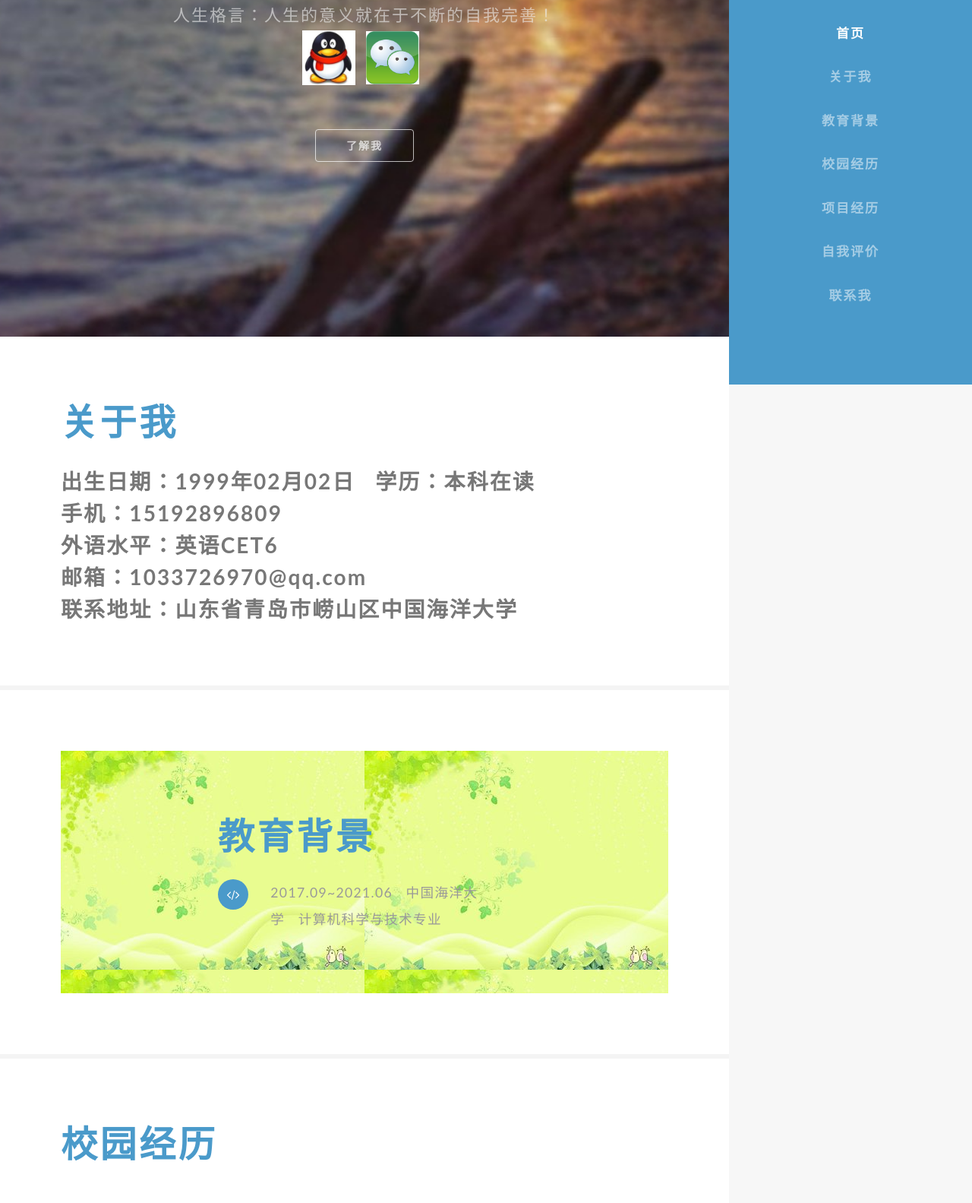
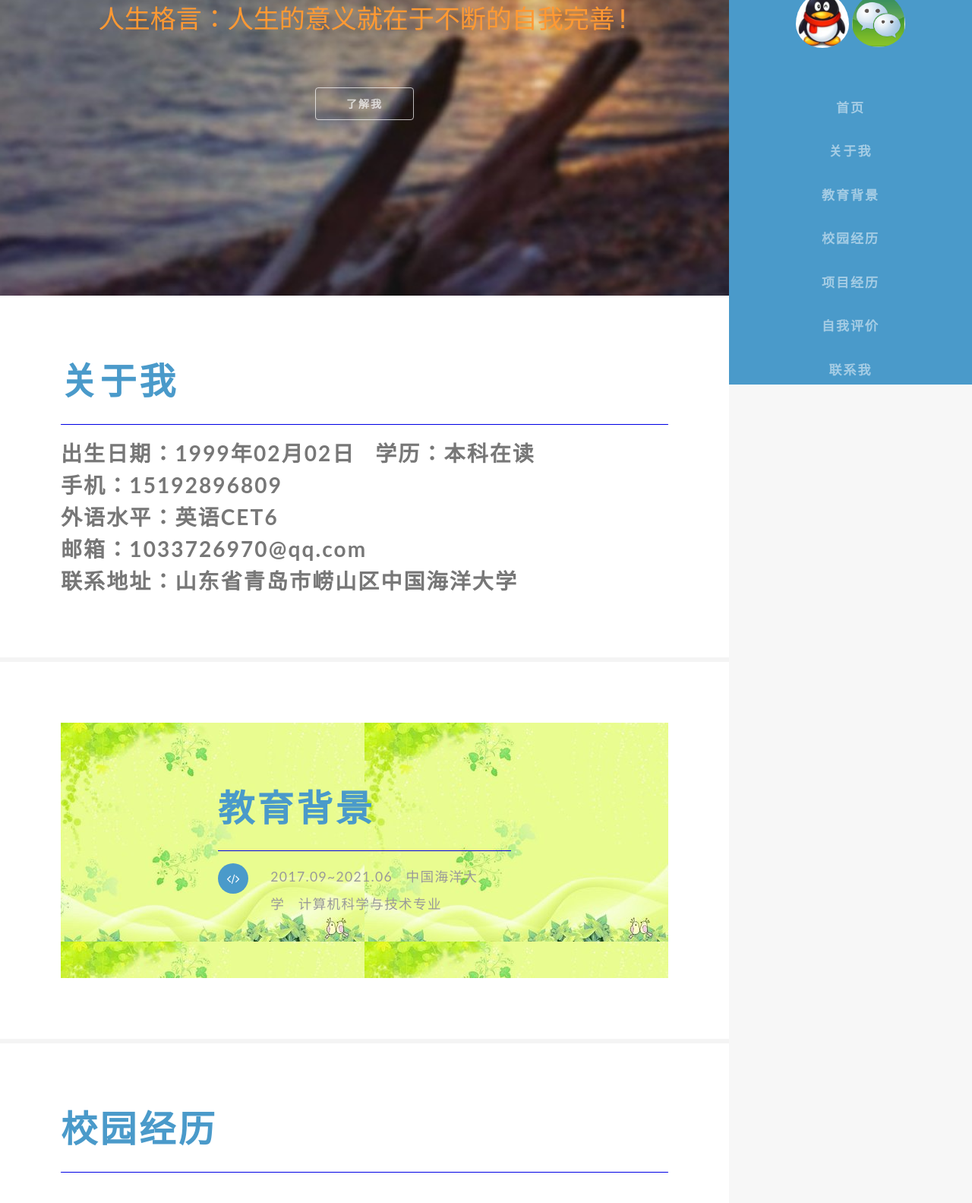
Before and after one commit to yzh1033726970/Zhihao-YUE.github.io, a plain HTML site: page index.html in a window 1280 px wide. Shown: the part 294-1877 px from the top of the page at 76% size. Drawn offline with Linux system fonts and the light colour scheme.

Commit message:
Update index.html

```diff
--- a/index.html
+++ b/index.html
@@ -26,6 +26,8 @@
 			<img src="./images/about.jpg" alt="news image" id="navImg" class="img-fluid navimg">
 			<h1 class="top_hd mt-2">岳志浩</h1>
 			<p class="top_hdp mt-2">ouc17级计算机科学与技术本科生</p>
+			<a href="./images/qq1.jpg" target="blank"><img class="responsive-img social-photo " src="./images/qq.png"></a>
+			<a href="./images/wx1.png" target="_blank"><img class="responsive-img social-photo " src="./images/wx.png"></a>
         </div>
 		<!-- header -->
         <header>
@@ -34,7 +36,7 @@
                     <label for="drop" class="toggle">Menu</label>
                     <input type="checkbox" id="drop">
 						<ul class="menu">
-							<li class="active"><a href="#home" class="scroll">首页</a></li>
+							<li class="mt-sm-3"><a href="#home" class="scroll">首页</a></li>
 							 <li class="mt-sm-3"><a href="#about" class="scroll">关于我</a></li>
 							<li class="mt-sm-3"><a href="#services" class="scroll">教育背景</a></li>
 							<li class="mt-sm-3"><a href="#news" class="scroll">校园经历</a></li>
@@ -53,17 +55,27 @@
                 <div class="mx-auto text-center">
                     <h3>岳志浩
 				</h3>
-					<p class="banp mx-auto mt-3">人生格言：人生的意义就在于不断的自我完善！  </p>
-					<a href="./images/qq1.jpg" target="blank"><img class="responsive-img social-photo " src="./images/qq.png"></a>
-					<a href="./images/wx1.png" target="_blank"><img class="responsive-img social-photo " src="./images/wx.png"></a>
+					<div class="banp mx-auto mt-3">
+					<pre id="language_one" style=" color:#F93; font-size:34px;"></pre>
+					<div style="display:none;" id="language_two">人生格言：人生的意义就在于不断的自我完善!</div>
+					</div>
+					<script language="javascript">
+					    var index=0;
+					    var word=document.getElementById("language_two").innerHTML;
+					    function type(){
+					        document.getElementById("language_one").innerText = word.substring(0,index++);
+					    }
+					    setInterval(type, 100);
+					</script>
 					<h1></h1>
 					<a class="btn btn-primary mt-lg-5 mt-3 agile-link-bnr" href="#about" role="button">了解我</a>
                 </div>
             </div>
         </div>
 		<!-- about -->
+
 <section class="slide-wrapper" id="about">
-	<h2 class="w3_head mb-4">关于我 </h2>
+	<h2 class="w3_head mb-4">关于我 </h2><hr color="blue">
 	<h4 class="main_hd"> 出生日期：1999年02月02日 &nbsp 学历：本科在读 <br>手机：15192896809</h4>
 	<h4 class="main_hd"> 外语水平：英语CET6</h4>
 	<h4 class="main_hd"> 邮箱：1033726970@qq.com</h4>
@@ -74,7 +86,7 @@
 <section class="services" id="services">
 <div id="background1">
 	<div class="container">
-		<h3 class="w3_head mb-4 text-left"> 教育背景</h3>
+		<h3 class="w3_head mb-4 text-left"> 教育背景</h3><hr color="blue">
 			<ul>
 				<li>
 					<div class="row">
@@ -94,7 +106,7 @@
 		<!-- //services -->
 		<!-- news -->
        <div class="news" id="news">
-		<h3 class="w3_head mb-4 text-left"> 校园经历</h3>
+		<h3 class="w3_head mb-4 text-left"> 校园经历</h3><hr color="blue">
 		<div class="row news-grids-left mt-5">
 			<div class="col-lg-5 news_top">
 				<img src="images/g1.jpg" alt="news image" class="img-fluid">
@@ -139,7 +151,7 @@
 	</div>
 <!-- //news -->
 <div class="project" id="project">
-		<h3 class="w3_head mb-4 text-left"> 项目经历</h3>
+		<h3 class="w3_head mb-4 text-left"> 项目经历</h3><hr color="blue">
 		<div id="projectInfo">
 			<ul>
 				<li>
@@ -161,7 +173,7 @@
 	</div>
 
 <div class="judge" id="judge">
-	<h3 class="w3_head mb-4 text-left"> 自我评价</h3>
+	<h3 class="w3_head mb-4 text-left"> 自我评价</h3><hr color="blue">
 	<div id="judgeInfo">
 		性格积极乐观，待人友好，具有沟通能力和抗压能力，能够吃苦耐劳；对待工作认真热情，具有较强的团队合作精神和较强的学习能力，对编程很热爱，对互联网保持高度的敏感性和关注度，平时爱钻研技术和编程学习，逛各大技术论坛，爱和别人讨论。具有良好的规范代码编写习惯和具有较好的编写文档的能力等
 	</div>
@@ -169,13 +181,13 @@
 
 <!-- contact -->
 <section class="wedo" id="contact">
-	<h3 class="w3_head mb-4 text-left"> 联系我</h3>
+	<h3 class="w3_head mb-4 text-left"> 联系我</h3><hr color="blue">
 	<div class="images">
 		<img src="./images/qq1.jpg" alt="news image" id="qqImage">
 		<img src="./images/wx1.png" alt="news image" id="wxImage">
 	</div>
 <div class="cpy-right text-center">
-	<p>Copyright &copy; 2019.</p>
+	<p>Copyright ©copy 2019</p>
 </div>
 </section>
 	 <!-- //contact -->
```
